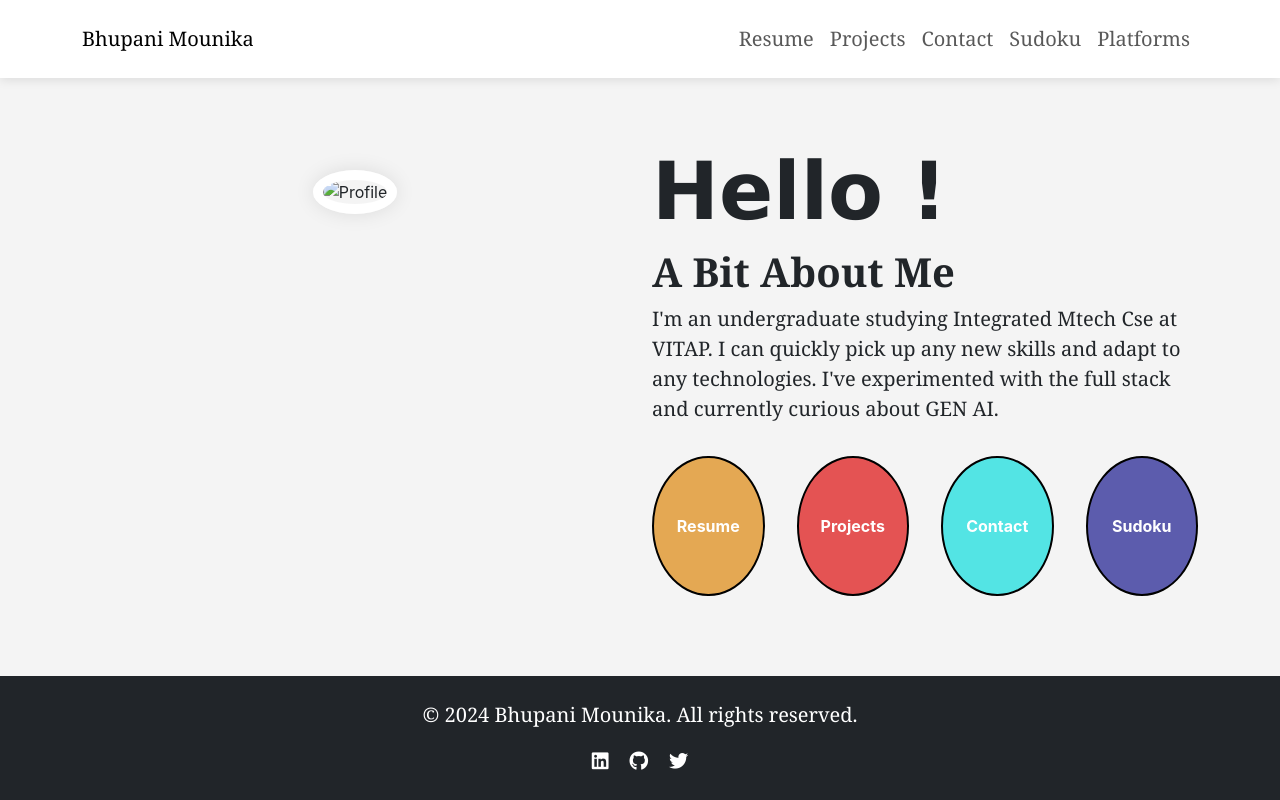
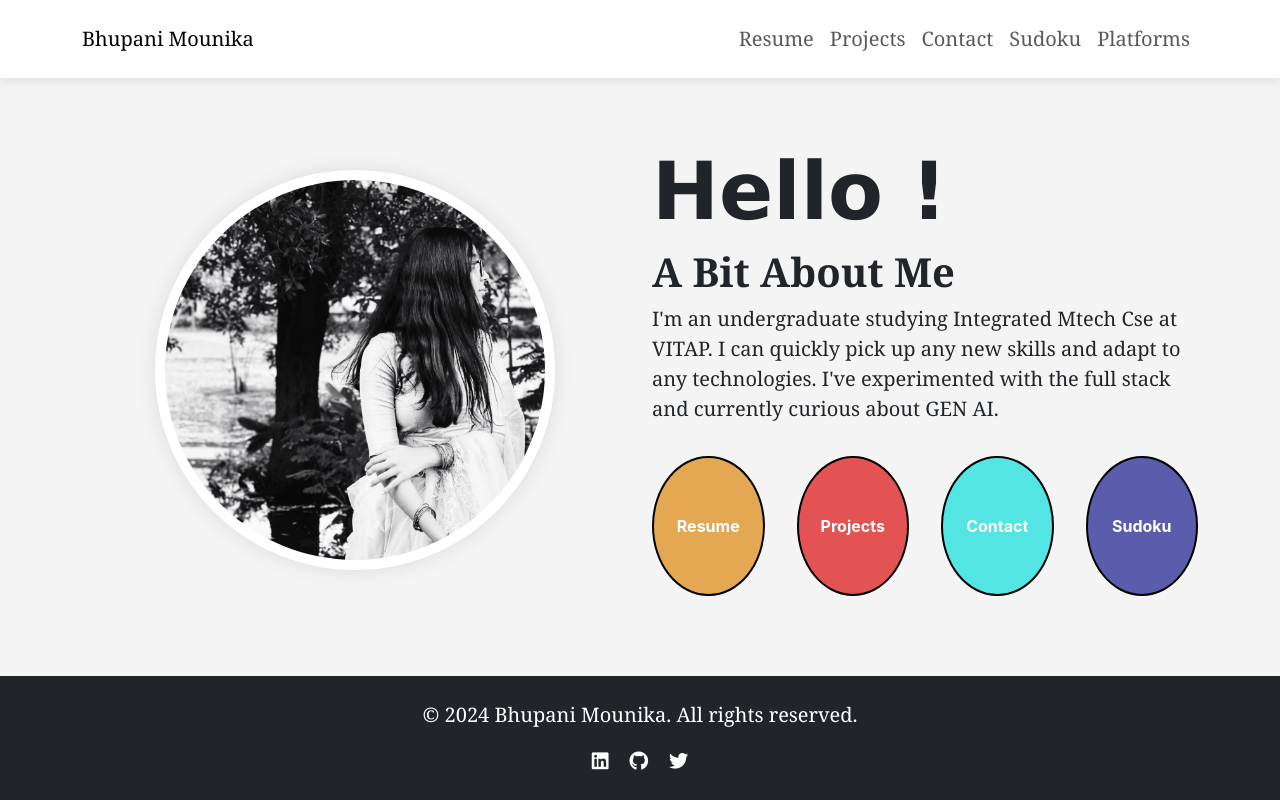
Before and after one commit to Bhupanimounika22/Portfolio_, a plain HTML site: page index.html in a window 1280 px wide. Drawn offline with nearby package versions, Linux system fonts and the light colour scheme; the site is published under a folder, as on GitHub Pages, so addresses that start at the root find nothing.

Commit message:
Update index.html

```diff
--- a/index.html
+++ b/index.html
@@ -49,7 +49,7 @@
                 <div class="row align-items-center">
                     <div class="col-md-6 text-center">
                         <div class="profile-image fly-in">
-                            <img src="/images/logo.jpeg?height=400&width=400" alt="Profile" class="img-fluid rounded-circle">
+                            <img src="images/logo.jpeg?height=400&width=400" alt="Profile" class="img-fluid rounded-circle">
                         </div>
                     </div>
                     <div class="col-md-6 fly-in">
```
